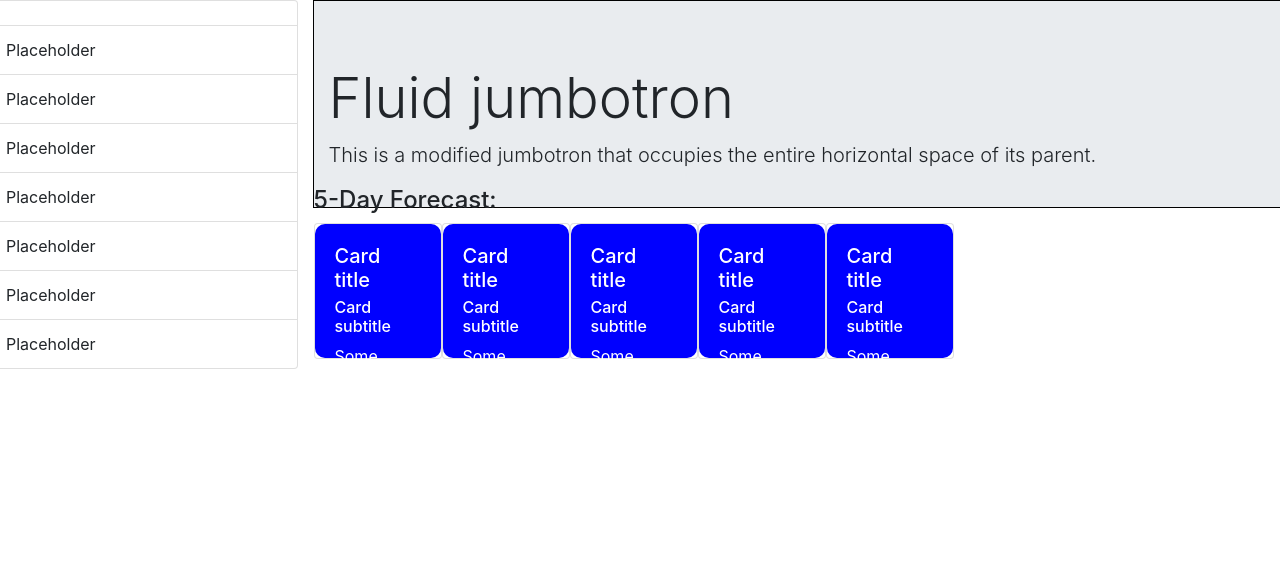
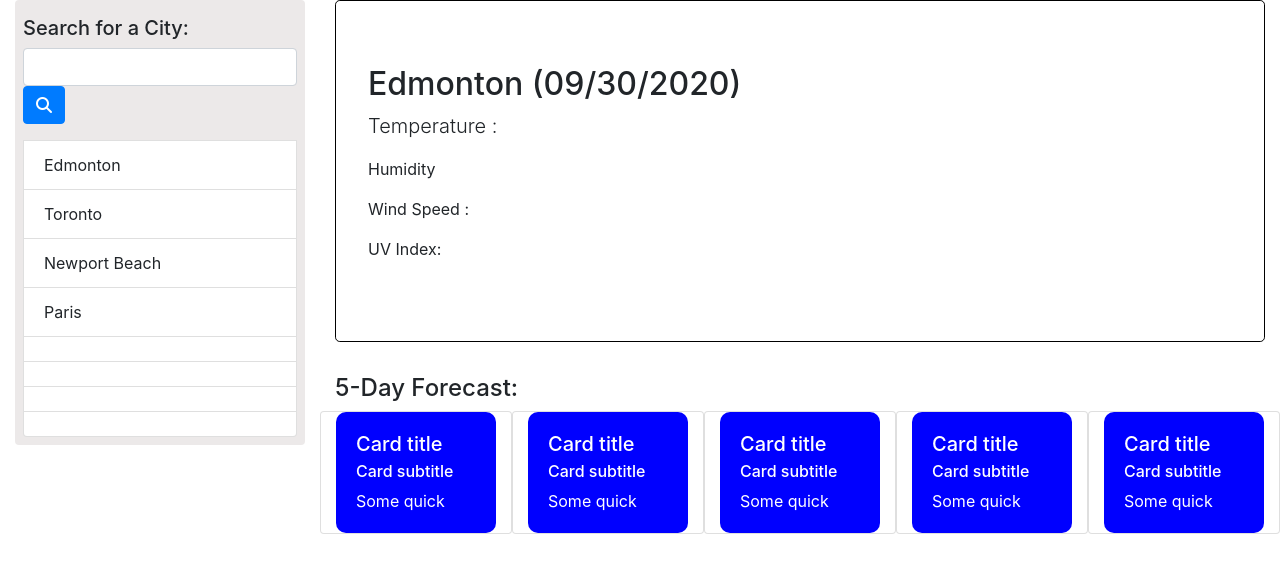
Before and after one commit to SSamoridny/Homework-6, a plain HTML site: page index.html in a window 1280 px wide. Drawn offline with nearby package versions, Linux system fonts and the light colour scheme.

Commit message:
Made some styling changes

```diff
--- a/index.html
+++ b/index.html
@@ -12,31 +12,40 @@
 
 </head>
 <body>
-
-    <div class="container-list">
+    <!--<div class="container-fluid">-->
+      <div class="container-fluid">
           <div class="row">
-            <ul class="list-group col-3">
+            <div class="column col-md-3">
+              <ul class="list-group p-2" ><h5 class="mt-2">Search for a City:</h5>
+                <div class="form-inline form-group">
+                   <input class="form-control" type="text"/>
+                   <button class="btn btn-primary" id="search-button"> <i class="fa fa-search"></i> </button>
+                </div>
+                <li class="list-group-item">Edmonton</li>
+                <li class="list-group-item">Toronto</li>
+                <li class="list-group-item">Newport Beach</li>
+                <li class="list-group-item">Paris</li>
                 <li class="list-group-item"></li>
-              <li class="list-group-item">Placeholder</li>
-              <li class="list-group-item">Placeholder</li>
-              <li class="list-group-item">Placeholder</li>
-              <li class="list-group-item">Placeholder</li>
-              <li class="list-group-item">Placeholder</li>
-              <li class="list-group-item">Placeholder</li>
-              <li class="list-group-item">Placeholder</li>
+                <li class="list-group-item"></li>
+                <li class="list-group-item"></li>
+                <li class="list-group-item"></li>
               </ul>
-
-            <div class="jumbotron jumbotron-fluid col-9" style="height: 13rem">
-                <div class="container">
-                  <h1 class="display-4">Fluid jumbotron</h1>
-                  <p class="lead">This is a modified jumbotron that occupies the entire horizontal space of its parent.</p>
             </div>
 
+            <div class="column col-md-9">
+
+                  <div class="jumbotron">
+                    <h2>Edmonton (09/30/2020)</h2>
+                    <p class="lead">Temperature :</p>
+                    <p>Humidity</p>
+                    <p>Wind Speed :</p>
+                    <p>UV Index:</p>
+                  </div>
+
+
                 <h4>5-Day Forecast:</h4>
-              <div class="container-card col">
                 <div class="row">
-
-                  <div class="card" style="width: 8rem; height: 8.5rem">
+                    <div class="card col-12 col-md">
                       <div class="card-body">
                         <h5 class="card-title">Card title</h5>
                         <h6 class="card-subtitle mb-2">Card subtitle</h6>
@@ -44,7 +53,7 @@
                       </div>
                     </div>
 
-                  <div class="card" style="width: 8rem; height: 8.5rem">
+                    <div class="card col-12 col-md">
                       <div class="card-body">
                         <h5 class="card-title">Card title</h5>
                         <h6 class="card-subtitle mb-2">Card subtitle</h6>
@@ -52,7 +61,7 @@
                       </div>
                     </div>
 
-                  <div class="card" style="width: 8rem; height: 8.5rem">
+                    <div class="card col-12 col-md">
                       <div class="card-body">
                         <h5 class="card-title">Card title</h5>
                         <h6 class="card-subtitle mb-2">Card subtitle</h6>
@@ -60,7 +69,7 @@
                       </div>
                     </div>
 
-                  <div class="card" style="width: 8rem; height: 8.5rem">
+                    <div class="card col-12 col-md">
                       <div class="card-body">
                         <h5 class="card-title">Card title</h5>
                         <h6 class="card-subtitle mb-2">Card subtitle</h6>
@@ -68,20 +77,19 @@
                       </div>
                     </div>
 
-                  <div class="card" style="width: 8rem; height: 8.5rem">
+                    <div class="card col-12 col-md">
                       <div class="card-body">
                         <h5 class="card-title">Card title</h5>
                         <h6 class="card-subtitle mb-2">Card subtitle</h6>
                         <p class="card-text">Some quick</p>
                       </div>
                     </div>
-
                   </div>
                 </div>
           </div>
       </div>
-    </div>
+    <!--</div>-->
 
-
+    <script src="https://kit.fontawesome.com/54176cf16f.js" crossorigin="anonymous"></script>
 </body>
 </html>
--- a/style.css
+++ b/style.css
@@ -6,6 +6,10 @@
 }
 
 .jumbotron {
-    background-color: white;
+    background-color: white !important;
     border: 1px solid black;
 }
+
+.list-group {
+    background-color: rgb(236, 233, 233);
+}
```
Lines whose indentation alone changed are shown as unchanged.
